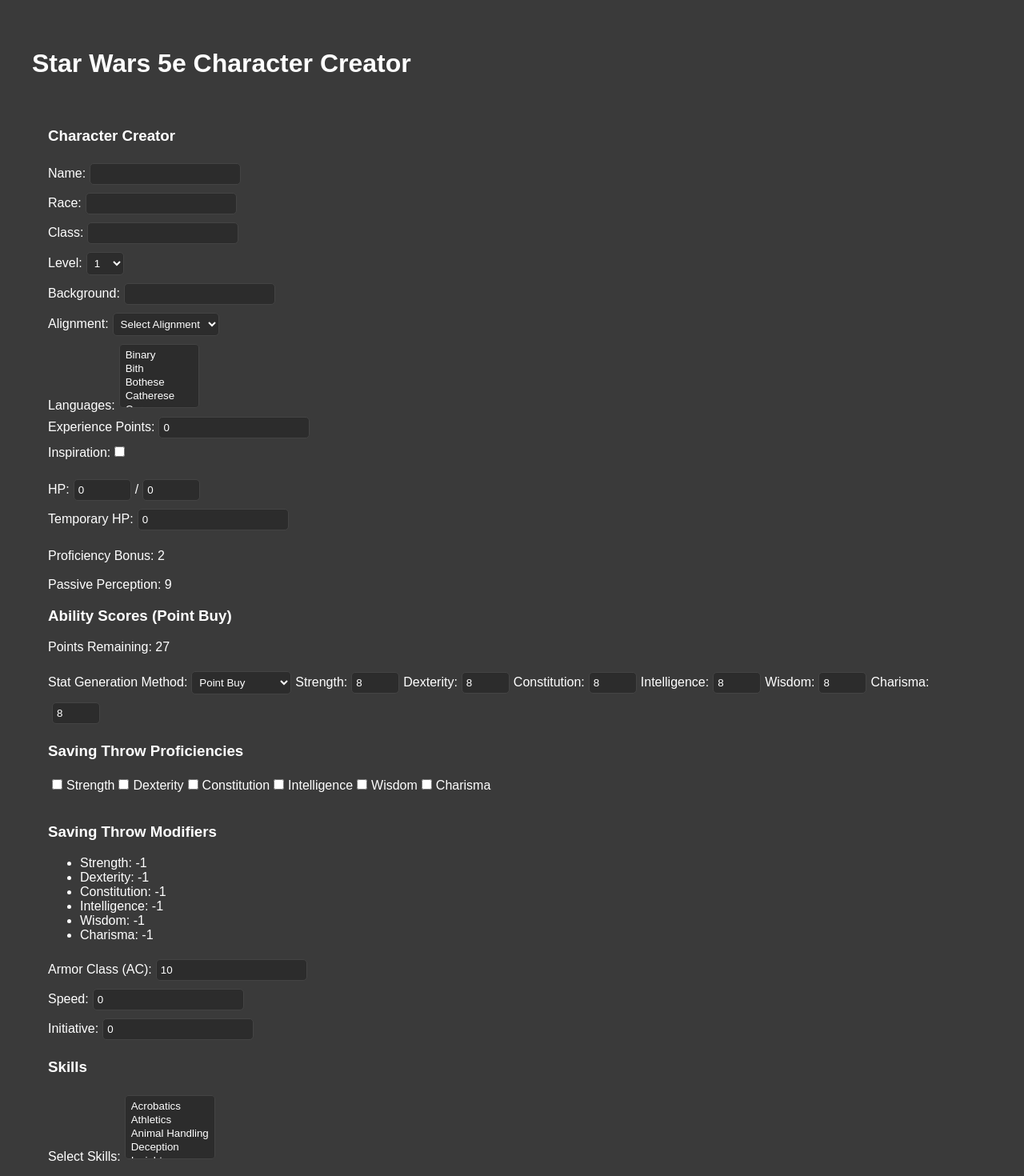
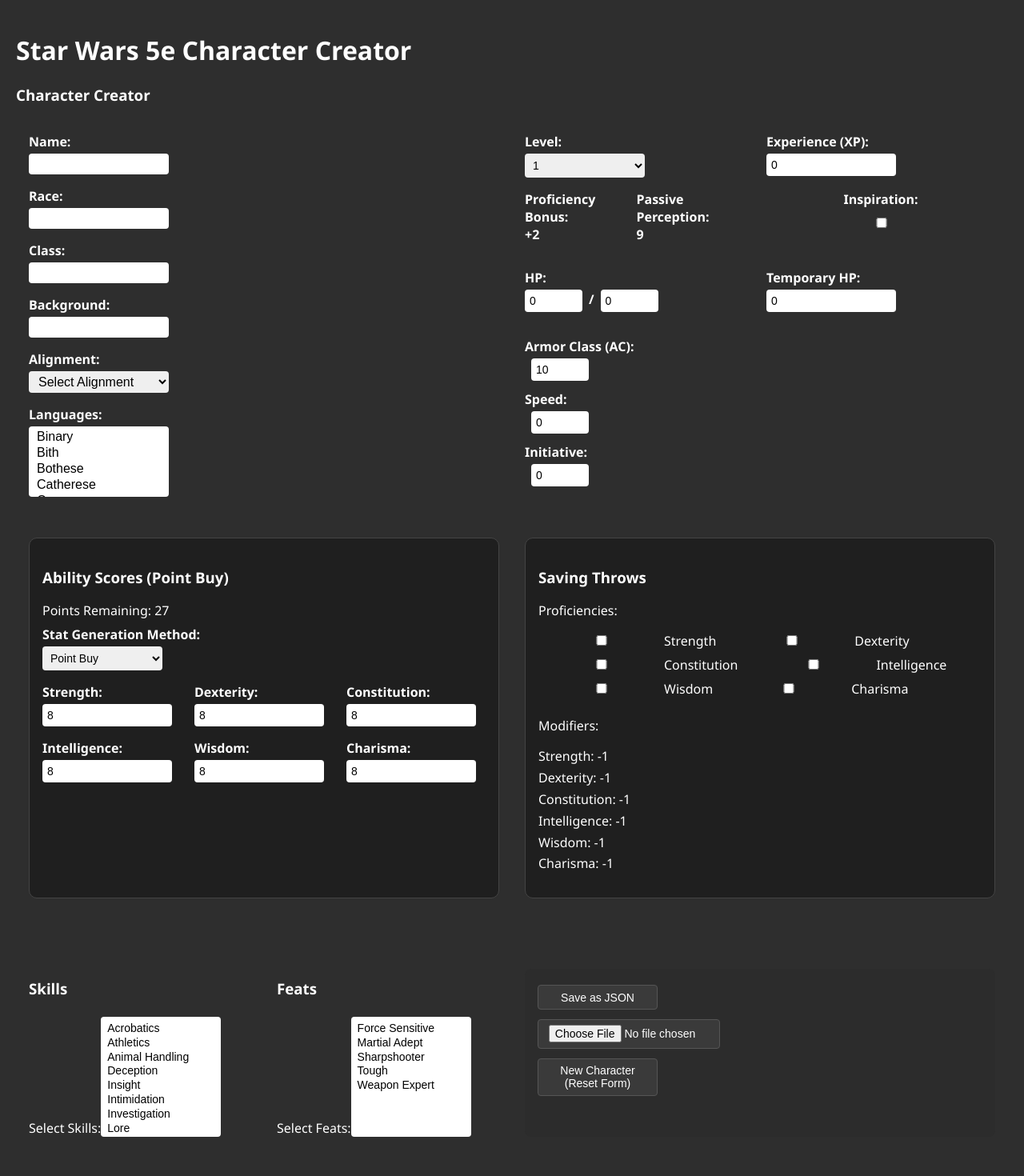
Before and after one commit to jayers14/Capstone-Project, a React (Create React App) app: page / in a window 1280 px wide. Shown: the top 1470 px of the page at 80% size. Built offline with nearby package versions, Linux system fonts and the light colour scheme.

Commit message:
Phase 2 Completed

```diff
--- a/src/App.css
+++ b/src/App.css
@@ -1,23 +1,208 @@
-/* Darker background and light text for readability */
+/* App.css */
 body {
-  background-color: #3a3a3a;  /* Dark Grey */
-  color: #ffffff;  /* White text */
-  font-family: Arial, sans-serif;
-  margin: 0;
+  background-color: #2e2e2e;
+  color: rgb(255, 255, 255);
+  font-family: 'Segoe UI', sans-serif;
+  padding: 20px;
+}
+
+h2, h3 {
+  grid-column: 1 / -1;
+  margin-top: 20px;
+}
+
+input, select, button {
+  padding: 6px;
+  margin-top: 4px;
+  width: 150px;
+  border-radius: 4px;
+  border: none;
+  font-size: 14px;
+}
+
+.character-grid {
+  display: grid;
+  grid-template-columns: repeat(2, 1fr);
+  gap: 2rem;
+  padding: 1rem;
+}
+
+/* === Character Info Section === */
+.character-info {
+  display: flex;
+  flex-direction: column;
+  gap: 1rem;
+}
+
+.character-info label {
+  display: flex;
+  flex-direction: column;
+  font-weight: bold;
+}
+
+.character-info input,
+.character-info select {
+  padding: 4px 8px;
+  font-size: 1rem;
+  width: 175px;
+  box-sizing: border-box;
+}
+
+/* === Stats & HP Section === */
+.stats-hp-block {
+  display: grid;
+  grid-template-columns: 1fr 1fr;
+  gap: 1rem;
+  margin-bottom: 2rem;
+}
+
+.stats-hp-block label {
+  display: flex;
+  flex-direction: column;
+  font-weight: bold;
+}
+
+.inspiration-checkbox {
+  flex-direction: row;
+  align-items: center;
+  gap: 0.5rem;
+}
+
+.hp-row {
+  display: flex;
+  align-items: center;
+  gap: 0.5rem;
+}
+
+.hp-row input {
+  width: 60px;
+}
+
+.ability-scores-block {
+  margin-bottom: 2rem;
+  padding: 1rem;
+  border: 1px solid #444;
+  border-radius: 10px;
+  background-color: #1f1f1f;
+}
+
+.generation-mode-select {
+  margin-bottom: 1rem;
+  display: flex;
+  flex-direction: column;
+  font-weight: bold;
+}
+
+.stats-grid {
+  display: grid;
+  grid-template-columns: repeat(auto-fit, minmax(150px, 1fr));
+  gap: 1rem;
+}
+
+.stats-grid label {
+  display: flex;
+  flex-direction: column;
+  font-weight: bold;
+}
+
+.points-remaining {
+  font-size: 1rem;
+  margin-bottom: 0.5rem;
+}
+
+.combat-stats {
+  margin-top: 1rem;
+  display: flex;
+  flex-direction: column;
+  gap: 0.75rem;
+}
+
+.combat-stats label input {
+  width: 60px;
+  margin-left: 0.5rem;
+}
+
+/* === Saving Throws Section === */
+.saving-throws-block {
+  padding: 1rem;
+  background-color: #1f1f1f;
+  border: 1px solid #444;
+  border-radius: 10px;
+  margin-bottom: 2rem;
+}
+
+.saving-meta {
+  display: flex;
+  justify-content: space-between;
+  margin-bottom: 1rem;
+}
+
+.saving-proficiencies {
+  margin-bottom: 1rem;
+}
+
+.checkbox-label {
+  display: inline-block;
+  margin-right: 1rem;
+  margin-bottom: 0.5rem;
+}
+
+.saving-modifiers ul {
+  list-style: none;
   padding: 0;
 }
 
-/* Center content and add spacing */
-div {
-  padding: 20px;
+.saving-modifiers li {
+  margin-bottom: 0.3rem;
 }
 
-/* Style input fields for better contrast */
-input, select {
+/* === Skills & Feats Section === */
+.skills-feats-block {
+  display: flex;
+  justify-content: space-between;
+  gap: 2rem;
+  margin-top: 1rem;
+}
+
+.skills-column,
+.feats-column {
+  flex: 1;
+  display: flex;
+  flex-direction: column;
+}
+
+.skills-column select,
+.feats-column select {
+  height: 150px;
+}
+
+/* === Button Section === */
+.button-block {
+  display: flex;
+  flex-direction: column;
+  gap: 0.5rem;
+  margin-top: 1.5rem;
+  padding: 1rem;
   background-color: #2c2c2c;
-  color: #ffffff;
-  border: 1px solid #444;
-  padding: 5px;
-  margin: 5px;
-  border-radius: 5px;
+  border-radius: 8px;
 }
+
+.button-block button,
+.button-block input[type="file"] {
+  padding: 0.4rem 0.8rem;
+  background-color: #3a3a3a;
+  color: white;
+  border: 1px solid #555;
+  border-radius: 4px;
+  cursor: pointer;
+}
+
+.button-block input[type="file"] {
+  width: 100%;
+  max-width: 200px; /* or 300px if needed */
+}
+
+.button-block button:hover,
+.button-block input[type="file"]:hover {
+  background-color: #505050;
+}
--- a/src/CharacterForm.js
+++ b/src/CharacterForm.js
@@ -384,48 +384,34 @@
     }
   }, [statGenerationMode, standardArrayAssignments]);
 
+//  ---------------------------------------------------------------------------------------------------------------------------------------
+//  ---------------------------------------------------------------------------------------------------------------------------------------
+//  ---------------------------------------------------------------------------------------------------------------------------------------
 
   return (
     <div>
       <h3>Character Creator</h3>
-      <form>
+      <form className ="character-grid">
+        <div className="character-info">
           <label>
             Name:
             <input type="text" name="name" value={character.name} onChange={handleChange} />
           </label>
-        <br />
+
           <label>
             Race:
             <input type="text" name="race" value={character.race} onChange={handleChange} />
           </label>
-        <br />
+
           <label>
             Class:
             <input type="text" name="class" value={character.class} onChange={handleChange} />
           </label>
-        <br />
-
-        <label>
-          Level:
-          <select
-            name="level"
-            value={level}
-            onChange={(e) => setLevel(Number(e.target.value))}
-          >
-            {Array.from({ length: 20 }, (_, i) => (
-              <option key={i + 1} value={i + 1}>
-                {i + 1}
-              </option>
-            ))}
-          </select>
-        </label>
-        <br />
 
           <label>
             Background:
             <input type="text" name="background" value={character.background} onChange={handleChange} />
           </label>
-        <br />
 
           <label>
             Alignment:
@@ -442,7 +428,6 @@
               <option value="Chaotic Evil">Chaotic Evil</option>
             </select>
           </label>
-        <br />
 
           <label>
             Languages:
@@ -457,10 +442,26 @@
               ))}
             </select>
           </label>
-        <br />
+        </div>
+
+        <div className="stats-hp-block">
+          <label>
+            Level:
+            <select
+              name="level"
+              value={level}
+              onChange={(e) => setLevel(Number(e.target.value))}
+            >
+              {Array.from({ length: 20 }, (_, i) => (
+                <option key={i + 1} value={i + 1}>
+                  {i + 1}
+                </option>
+              ))}
+            </select>
+          </label>
 
           <label>
-          Experience Points:
+            Experience (XP):
             <input
               type="number"
               name="experiencePoints"
@@ -469,9 +470,13 @@
               onChange={(e) => setExperiencePoints(Number(e.target.value))}
             />
           </label>
-        <br />
 
-        <label>
+          <div className="saving-meta">
+            <label>Proficiency Bonus: <strong>+{calculateProficiencyBonus(level)}</strong></label>
+            <label>Passive Perception: <strong>{passivePerception}</strong></label>
+          </div>
+
+          <label className="inspiration-checkbox">
             Inspiration:
             <input
               type="checkbox"
@@ -479,10 +484,10 @@
               onChange={(e) => setInspiration(e.target.checked)}
             />
           </label>
-        <br /><br></br>
 
           <label>
             HP:
+            <div className="hp-row">
               <input
                 type="number"
                 name="currentHP"
@@ -493,9 +498,8 @@
                   const value = Number(e.target.value);
                   setCurrentHP(value > maxHP ? maxHP : value);
                 }}
-            style={{ width: '60px', marginRight: '5px' }}
               />
-          /
+              <span>/</span>
               <input
                 type="number"
                 name="maxHP"
@@ -508,11 +512,10 @@
                     setCurrentHP(value);
                   }
                 }}
-            style={{ width: '60px', marginLeft: '5px' }}
               />
+            </div>
           </label>
 
-        <br />
           <label>
             Temporary HP:
             <input
@@ -523,18 +526,43 @@
               onChange={(e) => setTempHP(Number(e.target.value))}
             />
           </label>
-        <br /><br></br>
+
+          <div className="combat-stats">
+            <label>
+              Armor Class (AC):
+              <input
+                type="number"
+                name="armorClass"
+                value={armorClass}
+                min="0"
+                onChange={(e) => setArmorClass(Number(e.target.value))}
+              />
+            </label>
 
             <label>
-          Proficiency Bonus: {calculateProficiencyBonus(level)}
+              Speed:
+              <input
+                type="number"
+                name="speed"
+                value={speed}
+                min="0"
+                onChange={(e) => setSpeed(Number(e.target.value))}
+              />
             </label>
-        <br /><br></br>
 
             <label>
-          Passive Perception: {passivePerception}
+              Initiative:
+              <input
+                type="number"
+                name="initiative"
+                value={initiative}
+                onChange={(e) => setInitiative(Number(e.target.value))}
+              />
             </label>
-        <br />
+          </div>
+        </div>
 
+        <div className="ability-scores-block">
           <h3>
             Ability Scores ({statGenerationMode === "point-buy"
               ? "Point Buy"
@@ -544,12 +572,12 @@
           </h3>
 
           {statGenerationMode === "point-buy" && (
-          <p style={{ color: remainingPoints < 0 ? "red" : "white" }}>
+            <p className="points-remaining" style={{ color: remainingPoints < 0 ? "red" : "white" }}>
               Points Remaining: {remainingPoints}
             </p>
           )}
 
-       <label>
+          <label className="generation-mode-select">
             Stat Generation Method:
             <select value={statGenerationMode} onChange={(e) => setStatGenerationMode(e.target.value)}>
               <option value="point-buy">Point Buy</option>
@@ -558,6 +586,7 @@
             </select>
           </label>
 
+          <div className="stats-grid">
             {Object.keys(character.abilityScores).map((stat) => (
               <label key={stat}>
                 {stat.charAt(0).toUpperCase() + stat.slice(1)}:
@@ -593,11 +622,16 @@
                 )}
               </label>
             ))}
-        <br />
+          </div>
+        </div>
 
-        <h3>Saving Throw Proficiencies</h3>
+        <div className="saving-throws-block">
+          <h3>Saving Throws</h3>
+
+          <div className="saving-proficiencies">
+            <p>Proficiencies:</p>
             {Object.keys(character.abilityScores).map((stat) => (
-          <label key={stat}>
+              <label key={stat} className="checkbox-label">
                 <input
                   type="checkbox"
                   value={stat}
@@ -607,9 +641,10 @@
                 {stat.charAt(0).toUpperCase() + stat.slice(1)}
               </label>
             ))}
-        <br /><br></br>
+          </div>
 
-        <h3>Saving Throw Modifiers</h3>
+          <div className="saving-modifiers">
+            <p>Modifiers:</p>
             <ul>
               {Object.keys(character.abilityScores).map((stat) => {
                 const modifier = getAbilityModifier(character.abilityScores[stat]);
@@ -621,40 +656,11 @@
                 );
               })}
             </ul>
+          </div>
+        </div>
 
-        <label>
-          Armor Class (AC):
-          <input
-            type="number"
-            name="armorClass"
-            value={armorClass}
-            min="0"
-            onChange={(e) => setArmorClass(Number(e.target.value))}
-          />
-        </label>
-        <br />
-        <label>
-          Speed:
-          <input
-            type="number"
-            name="speed"
-            value={speed}
-            min="0"
-            onChange={(e) => setSpeed(Number(e.target.value))}
-          />
-        </label>
-        <br />
-        <label>
-          Initiative:
-          <input
-            type="number"
-            name="initiative"
-            value={initiative}
-            onChange={(e) => setInitiative(Number(e.target.value))}
-          />
-        </label>
-        <br />
-
+        <div className="skills-feats-block">
+          <div className="skills-column">
             <h3>Skills</h3>
             <label>
               Select Skills:
@@ -666,8 +672,9 @@
                 ))}
               </select>
             </label>
-        <br />
+          </div>
 
+          <div className="feats-column">
             <h3>Feats</h3>
             <label>
               Select Feats:
@@ -679,12 +686,14 @@
                 ))}
               </select>
             </label>
-        <br />
+          </div>
+        </div>
 
-        {/* Save and Load Buttons */}
+        <div className="button-block">
           <button type="button" onClick={handleSaveAsJson}>Save as JSON</button>
           <input type="file" accept=".json" onChange={handleLoadFromJson} />
           <button type="button" onClick={handleNewCharacter}>New Character (Reset Form)</button>
+        </div>
 
       </form>
 
```
Lines whose indentation alone changed are shown as unchanged.
